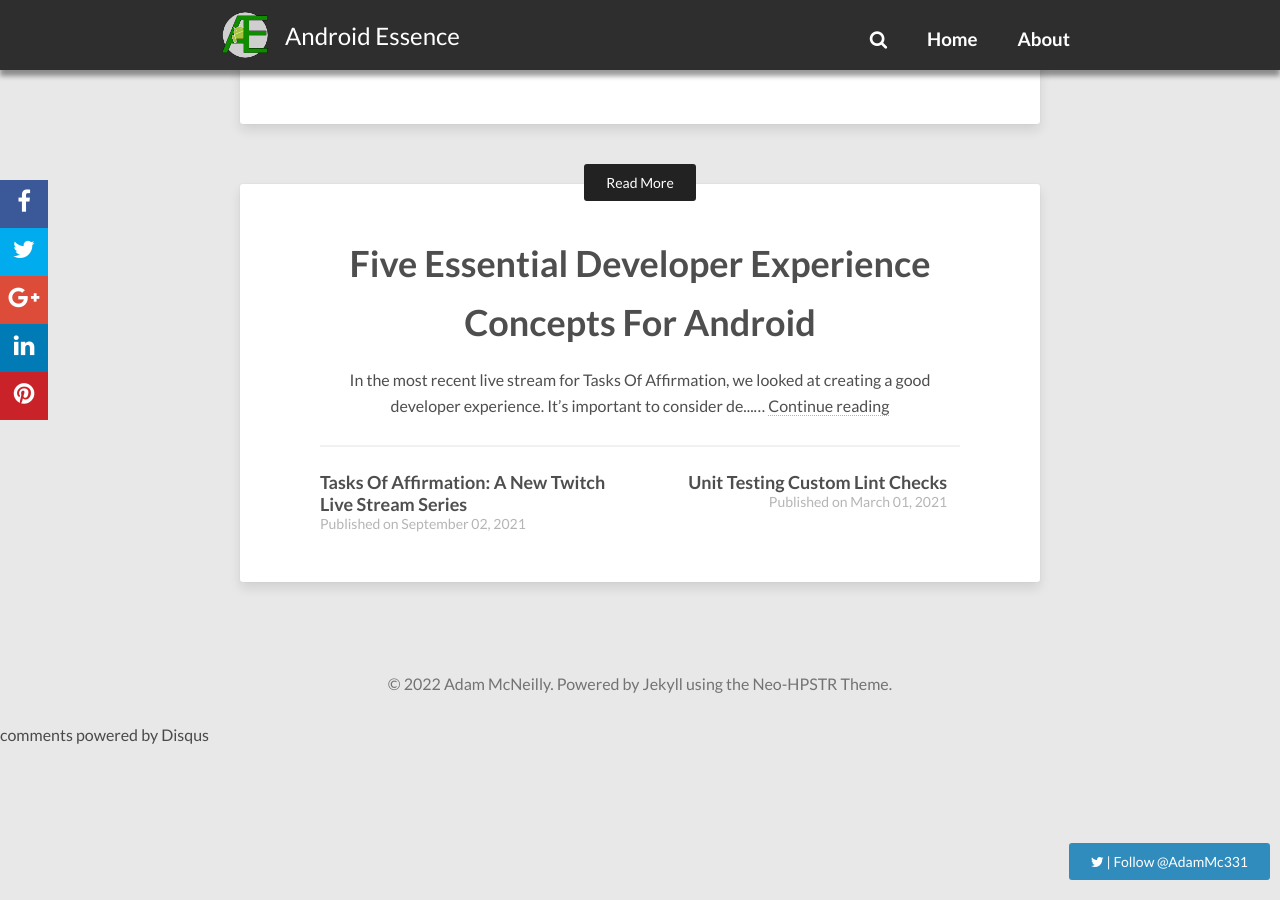
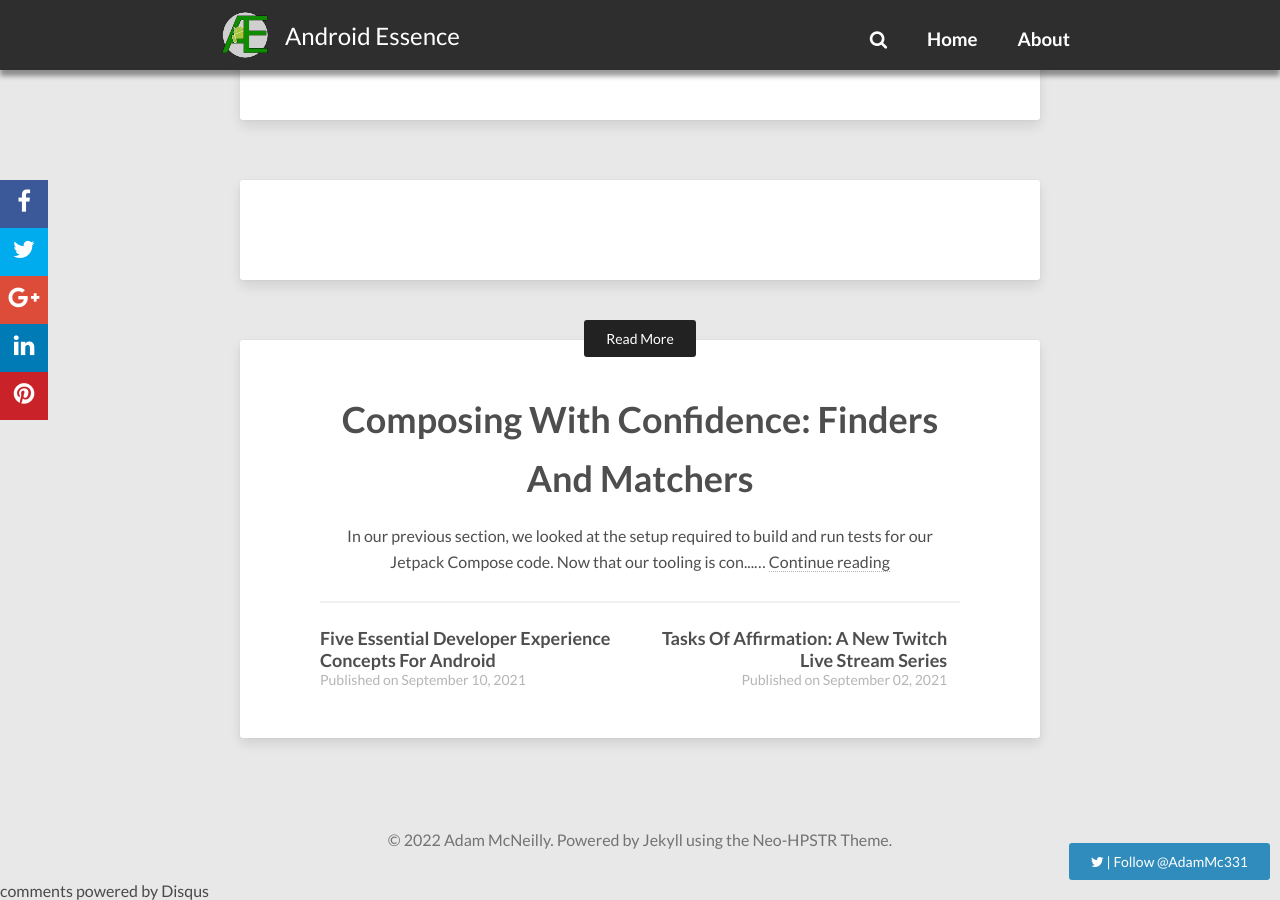
Before and after one commit to androidessence/androidessence.com, a Jekyll site: the page built from _posts/2022-01-08-composing-with-confidence-setup.md, in a window 1280 px wide and 900 px high, scrolled down 3395 px. Built offline with Jekyll 4.4.1, drawn with Linux system fonts in a browser that asks for light colours; nearby versions of some CDN libraries; comment, search, counter and statistics services are not loaded; some of the changed lines change nothing that is shown; some of the changed text lies outside the part shown.

Commit message:
Adding finders & matchers post.

````diff
--- a/_posts/2022-01-08-composing-with-confidence-setup.md
+++ b/_posts/2022-01-08-composing-with-confidence-setup.md
@@ -37,6 +37,8 @@ There are two ways we can create a test rule, which depend on what we want to te
 If we want to create a specific Activity and test the Compose UI code inside of it, we use `createAndroidComposeRule()`.
 
 ```kotlin
+// app/src/androidTest/java/com/.../MainActivityTest.kt
+
 class MainActivityTest {
 
     @get:Rule
@@ -49,6 +51,8 @@ class MainActivityTest {
 If you don't care about your specific Activity, but just want something to test an individual composable, we can use the short and sweet `createComposeRule()`:
 
 ```kotlin
+// app/src/androidTest/java/com/.../PrimaryButtonTest.kt
+
 class PrimaryButtonTest {
 
     @get:Rule
@@ -59,6 +63,8 @@ class PrimaryButtonTest {
 This is effectively the same as the previous method, but creates an instance of a `ComponentActivity`. An empty Activity that allows us to render Compose code, like this:
 
 ```kotlin
+// app/src/androidTest/java/com/.../PrimaryButtonTest.kt
+
 class PrimaryButtonTest {
 
     @get:Rule
--- /dev/null
+++ b/_posts/2022-01-09-composing-with-confidence-finders-and-matchers.md
@@ -0,0 +1,83 @@
+---
+layout: post
+author: adam
+title: "Composing With Confidence: Finders And Matchers"
+modified: 2022-01-09
+published: true
+tags: [jetpack compose, testing]
+categories: [android]
+---
+
+In our previous section, we looked at the setup required to build and run tests for our Jetpack Compose code. Now that our tooling is configured, we can begin the basics of our tests. Let's start by understanding how to find components on the screen.
+
+<!--more-->
+
+## Test Tags
+
+We can start by going over the quickest way to reference a component. We do that through the `testTag()` modifier. Consider the following code:
+
+```kotlin
+Button(
+    modifier = Modifier.testTag("PrimaryButton"),
+)
+```
+
+To reference this node in our test, we can use the `onNodeWithTag()` function:
+
+```kotlin
+composeTestRule.onNodeWithTag("PrimaryButton").performClick()`
+```
+
+This concept is what we'll use throughout our tests - create a way to identify a component, and then use a function to find the component with that reference. Let's talk about what's really happening here.
+
+## Finders
+
+Finders are methods for obtaining references to a component on the screen. By default, the Compose testing library provides a handful of helper methods for common properties, for example:
+
+```kotlin
+val labelNode = composeTestRule.onNodeWithText("LabelText")
+val imageNode = composeTestRule.onNodeWithContentDescription("ContentDescription")
+val primaryButton = composeTestRule.onNodeWithTag("PrimaryButton")
+```
+
+We also have symmetry in case we want all nodes that match a condition:
+
+```kotlin
+val allLabelNodes = composeTestRule.onAllNodesWithText("LabelText")
+```
+
+## Matchers
+
+Under the hood, each of these finder methods is using some kind of `Matcher` to determine how to reference a node. If we want to find a node with text ourselves, we would write it like this:
+
+```kotlin
+val labelNode = composeTestRule.onNode(hasText("LabelText"))
+```
+
+We can replace `hasText()` with any number of built-in matchers, such as:
+
+```kotlin
+hasText()
+hasClickAction()
+isFocused()
+isOn()
+// ...
+```
+
+If we need to match multiple conditions, we can leverage the fact that `SemanticsMatcher` has implemented infix functions for `and` and `or`. Consider the following:
+
+```kotlin
+val hasTextAndIsClickable = composeTestRule.onNode(
+    hasText("ButtonText") and hasClickAction(),
+)
+
+val hasThisOrThatText = composeTestRule.onNode(
+    hasText("This") or hasText("That"),
+)
+```
+
+To see a larger list of what's included, you can reference the [Compose testing cheatsheet](https://developer.android.com/jetpack/compose/testing-cheatsheet).
+
+![Compose Testing Cheatsheet](https://developer.android.com/images/jetpack/compose/compose-testing-cheatsheet.png)
+
+If necessary, we can write our own custom finders and matchers, but we'll look at customization in a future session. For now, we'll move on to talk about actions.
````
